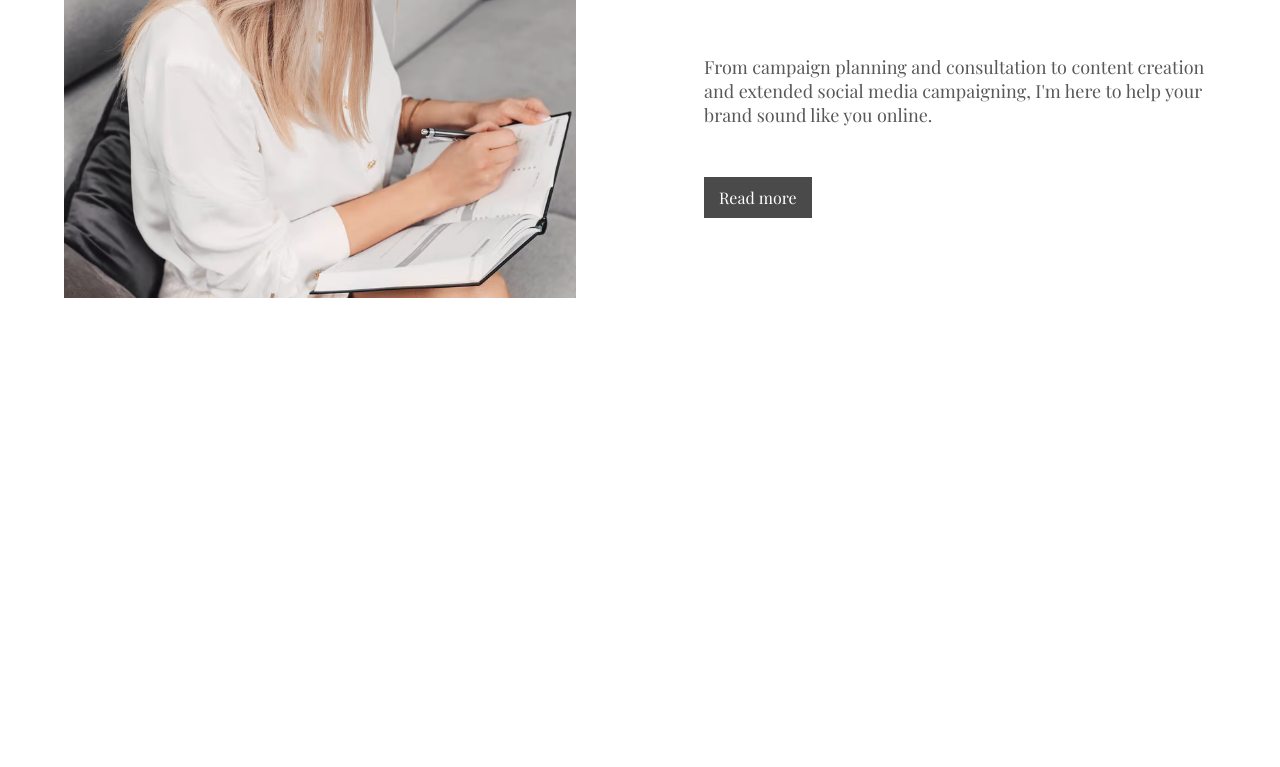
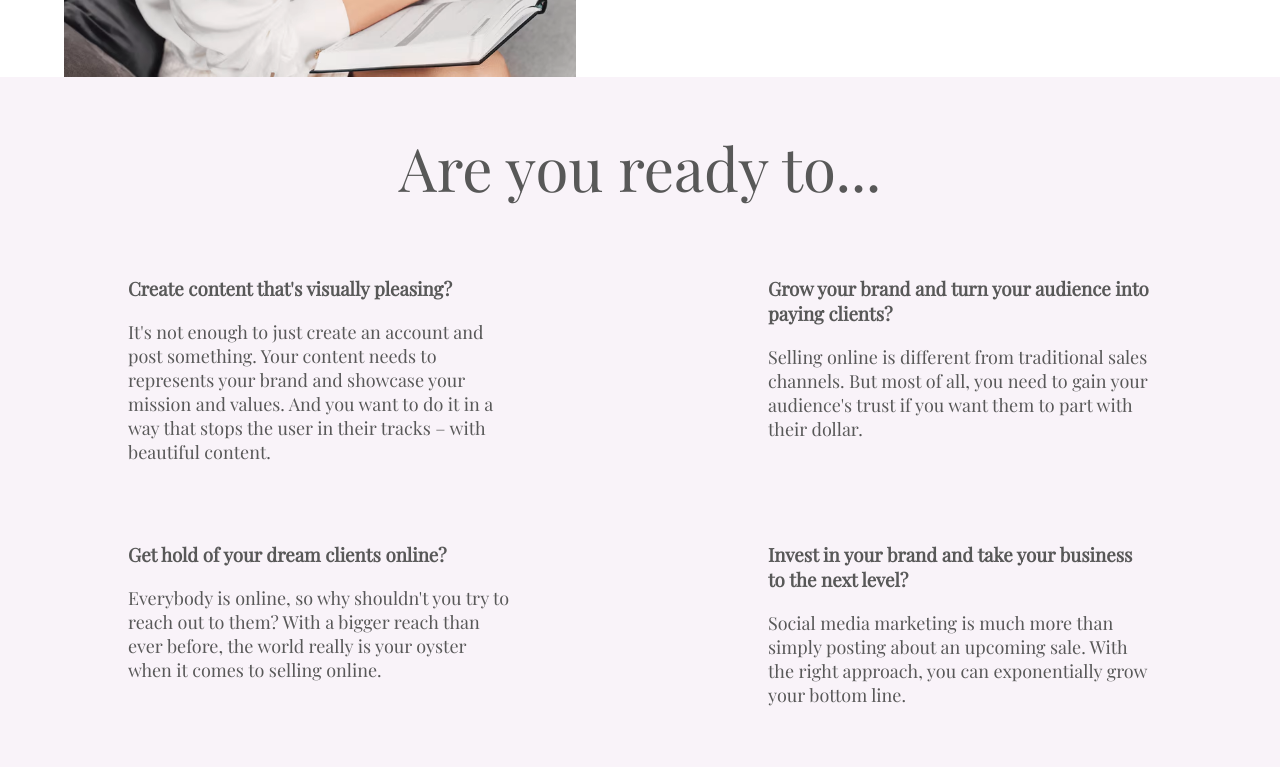
Before and after one commit to abdullahad229/dovile-web, a plain HTML site: page index.html in a window 1280 px wide. Shown: the part 1469-2236 px from the top of the page. Before the commit the page ends 1771 px from the top, so only its background shows below. Drawn offline with nearby package versions, Linux system fonts and the light colour scheme.

Commit message:
almost done

```diff
--- a/index.html
+++ b/index.html
@@ -24,15 +24,19 @@
             <img src="images/intro.avif" alt="">
         </div>
     </section>
-    <section class="featured-section">
+    <!-- <section class="featured-section">
         <div>
 
         </div>
-    </section>
+    </section> -->
     <section class="about-me">
         <div class="description">
             <h1>My name is Dovile</h1>
-        <p>I'm your new social media bestie. My mission is to help small and medium-sized businesses grow their audience and brand recognition through social media. To do that, I believe it's paramount to create a committed and genuine community that has a positive influence on people’s lives beyond the online sphere. My goal is to help you understand the power of social media and create connections that go beyond the internet.</p>
+            <p>I'm your new social media bestie. My mission is to help small and medium-sized businesses grow their
+                audience and brand recognition through social media. To do that, I believe it's paramount to create a
+                committed and genuine community that has a positive influence on people’s lives beyond the online
+                sphere. My goal is to help you understand the power of social media and create connections that go
+                beyond the internet.</p>
         </div>
     </section>
     <section class="service-area">
@@ -41,10 +45,39 @@
         </div>
         <div class="half-width">
             <h1>Services</h1>
-            <p>From campaign planning and consultation to content creation and extended social media campaigning, I'm here to help your brand sound like you online.</p>
+            <p>From campaign planning and consultation to content creation and extended social media campaigning, I'm
+                here to help your brand sound like you online.</p>
             <a class="link-button" href="http://" target="_blank" rel="noopener noreferrer">Read more</a>
-
         </div>
+    </section>
+    <section class="service-offer-area">
+            <h1>Are you ready to...</h1>
+        <div class="offers">
+            <div class="offer">
+                <h3>Create content that's visually pleasing?</h3>
+                <p>It's not enough to just create an account and post something. Your content needs to represents your
+                    brand and showcase your mission and values. And you want to do it in a way that stops the user in
+                    their tracks – with beautiful content.</p>
+            </div>
+            <div class="offer">
+                <h3>Grow your brand and turn your audience into paying clients?</h3>
+                <p>Selling online is different from traditional sales channels. But most of all, you need to gain your
+                    audience's trust if you want them to part with their dollar.</p>
+            </div>
+        </div>
+        <div class="offers">
+            <div class="offer">
+                <h3>Get hold of your dream clients online?</h3>
+                <p>Everybody is online, so why shouldn't you try to reach out to them? With a bigger reach than ever
+                    before, the world really is your oyster when it comes to selling online.</p>
+            </div>
+            <div class="offer">
+                <h3>Invest in your brand and take your business to the next level?</h3>
+                <p>Social media marketing is much more than simply posting about an upcoming sale. With the right
+                    approach, you can exponentially grow your bottom line.</p>
+            </div>
+        </div>
+    </div>
     </section>
 </body>
 
--- a/style.css
+++ b/style.css
@@ -9,18 +9,19 @@ body {
     align-items: center;
 }
 .half-width {
-    width: 50%;
-    align-items: center;
+    width: 40%;
     padding-left: 5%;
     padding-right: 5%;
 }
 .half-width img {
     width: 100%;
     height: 100%;
+    display: block;
+
 }
-h1 {
+ h1 {
     font-weight: 500;
-    font-size: 70px;
+    font-size: 65px;
 }
 p {
     font-size: 18px;
@@ -34,11 +35,12 @@ p {
     font-weight: 500;
 }
 .featured-section {
-    background-color: white;
+    width: 100%;
     height: 200px;
 }
 .about-me {
     background-color: rgb(249, 243, 249);
+
 }
 .description {
     text-align: center;
@@ -50,4 +52,26 @@ p {
 .service-area {
     display: flex;
     align-items: center;
+
 }
+.service-offer-area {
+    background-color: rgb(249, 243, 249);
+
+}
+.service-offer-area h1 {
+    text-align: center;
+    font-size: 60px;
+    margin-top: 0;
+    padding-top: 50px;
+}
+.offers {
+    display: flex;
+}
+.offer {
+    width: 30%;
+    padding-right: 10%;
+    padding-left: 10%;
+}
+.offer h3 {
+
+}
```
